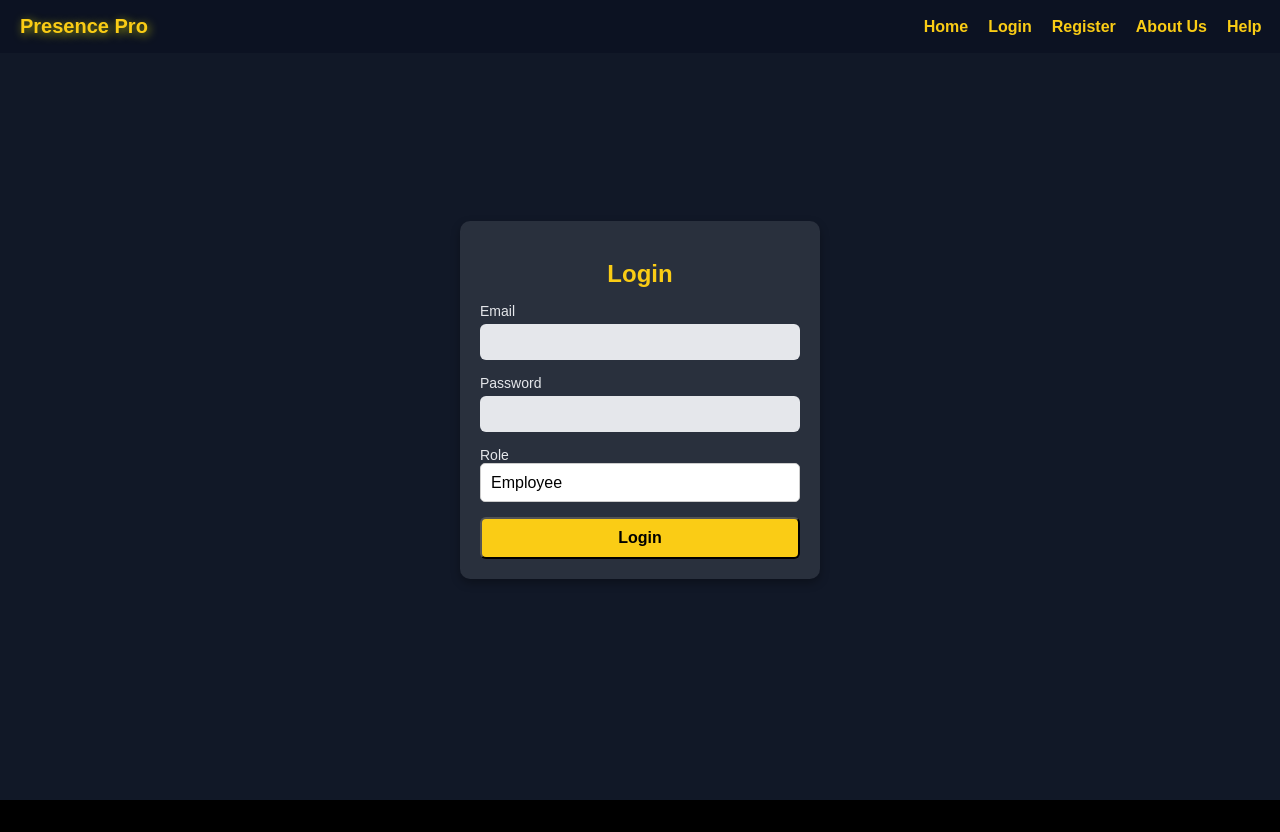
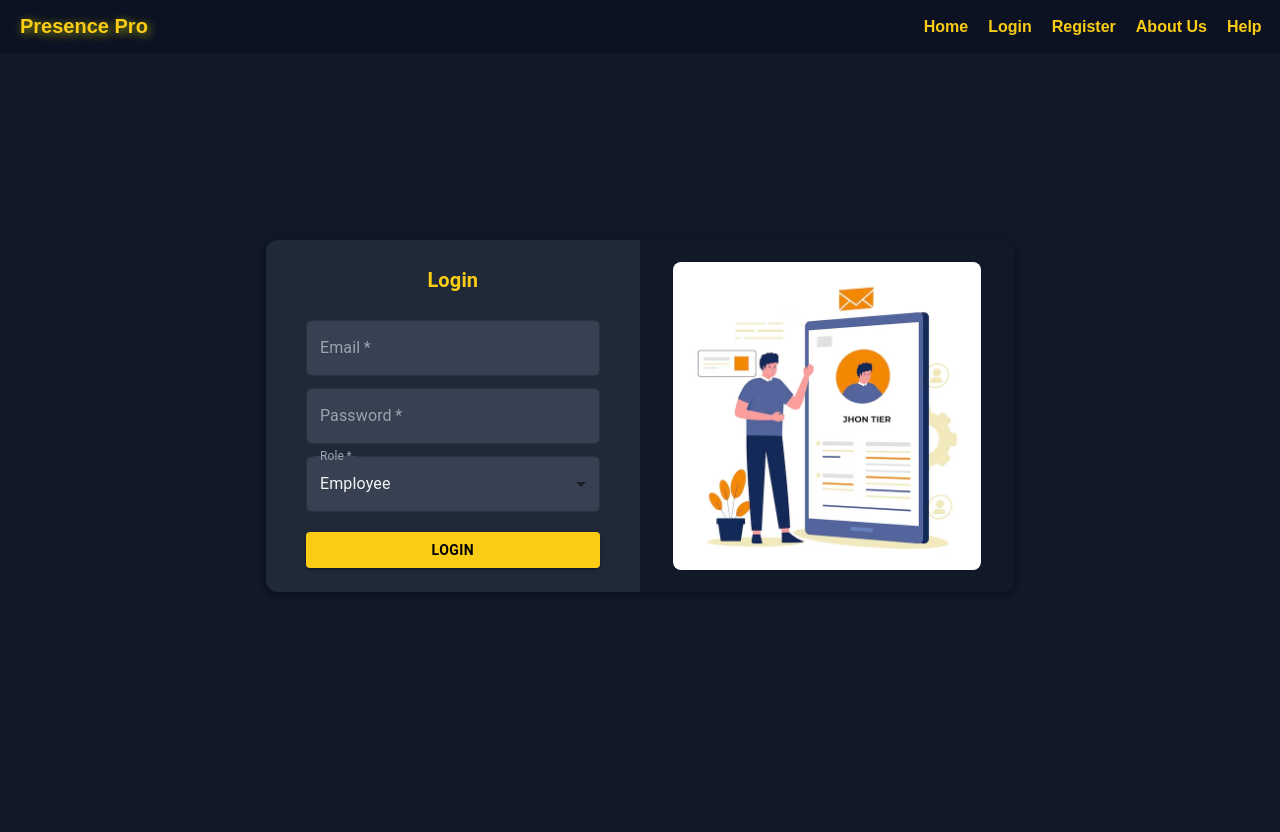
Before and after one commit to Nithiya5/Face-Regconition_Frontend, a React (Create React App) app in the folder myapp/: page /login in a window 1280 px wide. Before the commit the page ends 800 px from the top, so only its background shows below. Built offline with nearby package versions, Linux system fonts and the light colour scheme.

Commit message:
basic setup

```diff
--- a/myapp/src/Login.js
+++ b/myapp/src/Login.js
@@ -1,6 +1,7 @@
 import React, { useState } from "react";
 import { useNavigate } from "react-router-dom";
-import "./Login.css"; // Import CSS file
+import { TextField, Button, Box, Typography, Paper, Grid, MenuItem } from "@mui/material";
+import LoginImage from "../src/image/Login.png"; // Ensure you have a login image
 
 const Login = () => {
   const [email, setEmail] = useState("");
@@ -45,50 +46,141 @@ const Login = () => {
     }
   };
 
-
   return (
-    <div className="login-container">
-      <div className="login-box">
-        <h2>Login</h2>
-        {error && <p className="error-message">{error}</p>}
-        <form onSubmit={handleLogin}>
-          <div className="input-group">
-            <label>Email</label>
-            <input
-              className="input-size"
+    <Box
+      sx={{
+        minHeight: "100vh",
+        display: "flex",
+        alignItems: "center",
+        justifyContent: "center",
+        backgroundColor: "#111827",
+        padding: 2,
+      }}
+    >
+      <Paper
+        elevation={4}
+        sx={{
+          borderRadius: 3,
+          overflow: "hidden",
+          width: "60%",
+          backgroundColor: "#1f2937",
+          display: "flex",
+        }}
+      >
+        <Grid container spacing={0}>
+          {/* Left Side - Login Form */}
+          <Grid
+            item
+            xs={12}
+            md={6}
+            sx={{
+              display: "flex",
+              flexDirection: "column",
+              alignItems: "center",
+              justifyContent: "center",
+              padding: 3,
+              backgroundColor: "#1f2937",
+            }}
+          >
+            <Typography variant="h6" color="#facc15" fontWeight="bold" mb={2}>
+              Login
+            </Typography>
+            {error && (
+              <Typography color="error" fontSize="14px" mb={1}>
+                {error}
+              </Typography>
+            )}
+            <form onSubmit={handleLogin} style={{ width: "90%" }}>
+              <TextField
+                fullWidth
+                label="Email"
                 type="email"
+                variant="outlined"
+                margin="dense"
                 value={email}
                 onChange={(e) => setEmail(e.target.value)}
                 required
+                InputProps={{
+                  style: { background: "#374151", color: "#f3f4f6", borderRadius: 6 },
+                }}
+                InputLabelProps={{ style: { color: "#9ca3af" } }}
               />
-          </div>
-          <div className="input-group">
-            <label>Password</label>
-            <input
-              className="input-size"
+              <TextField
+                fullWidth
+                label="Password"
                 type="password"
+                variant="outlined"
+                margin="dense"
                 value={password}
                 onChange={(e) => setPassword(e.target.value)}
                 required
+                InputProps={{
+                  style: { background: "#374151", color: "#f3f4f6", borderRadius: 6 },
+                }}
+                InputLabelProps={{ style: { color: "#9ca3af" } }}
               />
-          </div>
-          <div className="input-group">
-            <label>Role</label>
-            <select
-              className="input-size"
+              <TextField
+                fullWidth
+                select
+                label="Role"
+                variant="outlined"
+                margin="dense"
                 value={role}
                 onChange={(e) => setRole(e.target.value)}
                 required
+                InputProps={{
+                  style: { background: "#374151", color: "#f3f4f6", borderRadius: 6 },
+                }}
+                InputLabelProps={{ style: { color: "#9ca3af" } }}
               >
-              <option value="employee">Employee</option>
-              <option value="admin">Admin</option>
-              <option value="visitor">Visitor</option>
-            </select>
-          </div>
-          <button type="submit" className="login-btn">Login</button>
+                <MenuItem value="employee">Employee</MenuItem>
+                <MenuItem value="admin">Admin</MenuItem>
+                <MenuItem value="visitor">Visitor</MenuItem>
+              </TextField>
+              <Button
+                type="submit"
+                fullWidth
+                variant="contained"
+                sx={{
+                  mt: 2,
+                  backgroundColor: "#facc15",
+                  color: "#000",
+                  fontWeight: "bold",
+                  ":hover": { backgroundColor: "#fbbf24" },
+                }}
+              >
+                Login
+              </Button>
             </form>
-      </div>
-    </div>
+          </Grid>
+
+          {/* Right Side - Image Illustration */}
+          <Grid
+            item
+            xs={12}
+            md={6}
+            sx={{
+              display: "flex",
+              alignItems: "center",
+              justifyContent: "center",
+              padding: 2,
+              backgroundColor: "#111827",
+            }}
+          >
+            <Box
+              component="img"
+              src={LoginImage} // Ensure you have a login image
+              alt="Login Illustration"
+              sx={{
+                width: "90%", // Adjusted width for better fit
+                height: "auto",
+                borderRadius: 2,
+              }}
+            />
+          </Grid>
+        </Grid>
+      </Paper>
+    </Box>
   );
 };
 
--- a/myapp/src/Register.js
+++ b/myapp/src/Register.js
@@ -16,7 +16,7 @@ const Register = () => {
     setError("");
 
     try {
-      const response = await fetch("http://localhost:5000/api/register", {
+      const response = await fetch("https://face-regconition-backend.onrender.com/api/register", {
         method: "POST",
         headers: { "Content-Type": "application/json" },
         body: JSON.stringify({ fullName, username, email, password }),
```
Also changed, not shown: myapp/src/image/Login.png (added). Lines whose indentation alone changed are shown as unchanged.
